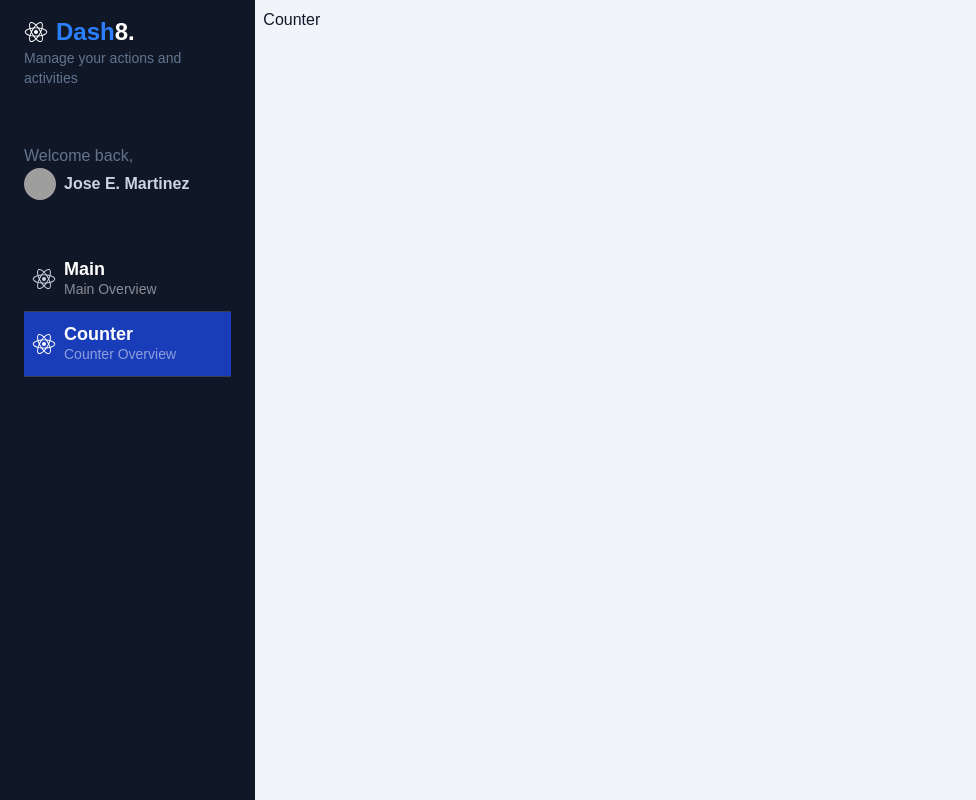
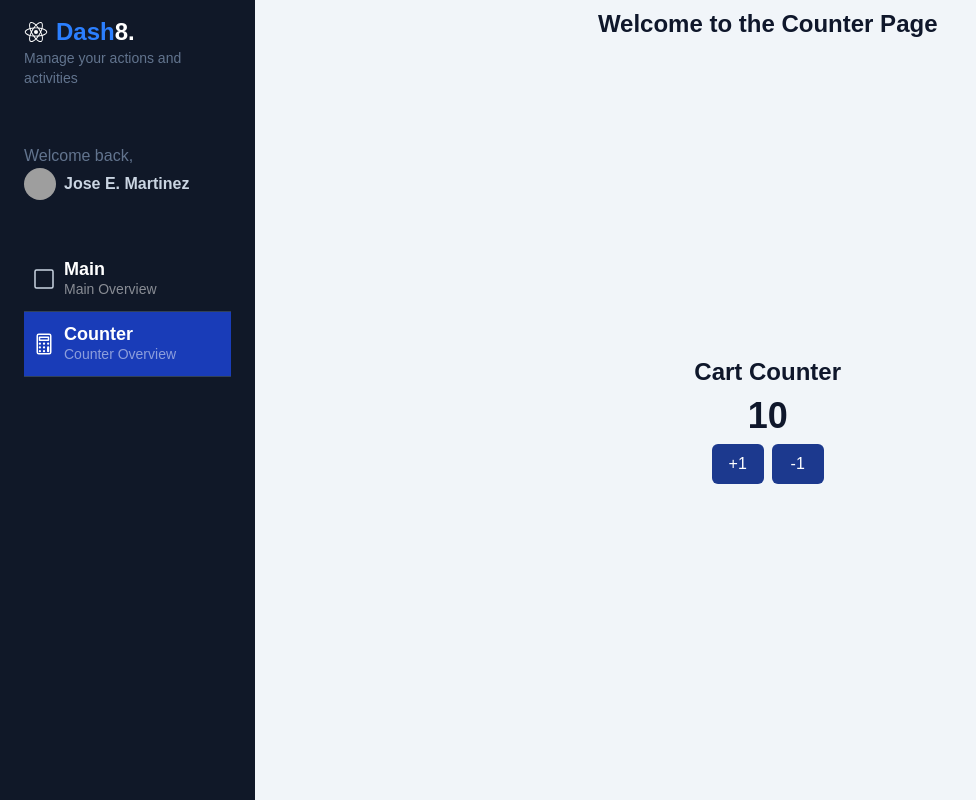
Before and after one commit to je-martinez/relearning-nextjs-udemy, a Next.js app in the folder dashboard-app/: page /dashboard/counter in a window 1280 px wide. Shown: the whole page, without its empty margins (0-976 px from the left). Built offline with nearby package versions, Linux system fonts and the light colour scheme; grey boxes are pictures that could not be loaded.

Commit message:
feat: add metadata to pages, implement CartCounter component, and update Sidebar icons

```diff
--- a/dashboard-app/app/components/Sidebar.tsx
+++ b/dashboard-app/app/components/Sidebar.tsx
@@ -1,17 +1,21 @@
 import Image from "next/image";
-import { IoLogoReact } from "react-icons/io5";
+import {
+  IoLogoReact,
+  IoCalculatorOutline,
+  IoSquareOutline,
+} from "react-icons/io5";
 import { SidebarMenuItem } from "./SidebarMenuItem";
 
 const menuItems = [
   {
     path: "/dashboard/main",
-    icon: <IoLogoReact className="w-6 h-6" />,
+    icon: <IoSquareOutline className="w-6 h-6" />,
     title: "Main",
     subTitle: "Main Overview",
   },
   {
     path: "/dashboard/counter",
-    icon: <IoLogoReact className="w-6 h-6" />,
+    icon: <IoCalculatorOutline className="w-6 h-6" />,
     title: "Counter",
     subTitle: "Counter Overview",
   },
--- a/dashboard-app/app/components/SidebarMenuItem.tsx
+++ b/dashboard-app/app/components/SidebarMenuItem.tsx
@@ -9,6 +9,11 @@ interface Props {
   subTitle: string;
 }
 
+const styles = {
+  active: "bg-blue-800 text-white",
+  inactive: "hover:bg-white/5 text-slate-300",
+};
+
 export const SidebarMenuItem = ({ path, icon, title, subTitle }: Props) => {
   const pathname = usePathname();
   const isActive = pathname === path;
@@ -16,7 +21,7 @@ export const SidebarMenuItem = ({ path, icon, title, subTitle }: Props) => {
     <Link
       href={path}
       className={`w-full px-2 inline-flex space-x-2 items-center border-b border-slate-700 py-3 ${
-        isActive ? "bg-blue-800 text-white" : "hover:bg-white/5 text-slate-300"
+        isActive ? styles.active : styles.inactive
       } transition ease-linear duration-150`}
     >
       <div>{icon}</div>
--- a/dashboard-app/app/dashboard/counter/page.tsx
+++ b/dashboard-app/app/dashboard/counter/page.tsx
@@ -1,7 +1,15 @@
-export default function Counter() {
+import { CartCounter } from "@/app/shopping-cart";
+
+export const metadata = {
+  title: "Counter",
+  description: "This is just a simple counter page",
+};
+
+export default function CounterPage() {
   return (
-    <div>
-      <h1>Counter</h1>
+    <div className="flex flex-col items-center justify-center w-full h-full gap-2">
+      <span className="text-2xl font-bold">Welcome to the Counter Page</span>
+      <CartCounter value={10} />
     </div>
   );
 }
--- a/dashboard-app/app/dashboard/main/page.tsx
+++ b/dashboard-app/app/dashboard/main/page.tsx
@@ -1,4 +1,9 @@
-export default function Main() {
+export const metadata = {
+  title: "Main",
+  description: "Main Page",
+};
+
+export default function MainPage() {
   return (
     <div>
       <h1>Main</h1>
--- a/dashboard-app/app/page.tsx
+++ b/dashboard-app/app/page.tsx
@@ -1,4 +1,9 @@
 import { redirect } from "next/navigation";
+
+export const metadata = {
+  title: "Home",
+  description: "Home Page",
+};
 
 export default function Home() {
   redirect("/dashboard/main");
--- /dev/null
+++ b/dashboard-app/app/shopping-cart/components/CartCounter.tsx
@@ -0,0 +1,45 @@
+"use client";
+import { useState } from "react";
+
+interface Props {
+  value?: number;
+}
+
+export const CartCounter = ({ value = 0 }: Props) => {
+  const [count, setCount] = useState(value);
+
+  const increment = () => {
+    setCount(count + 1);
+  };
+
+  const decrement = () => {
+    setCount(count - 1);
+  };
+  return (
+    <div className="flex flex-col items-center justify-center w-full h-full gap-2">
+      <span className="text-2xl font-bold">Cart Counter</span>
+      <span className="text-4xl font-bold">{count}</span>
+      <div className="flex flex-row items-center justify-center w-full gap-2">
+        <Button onClick={increment}>+1</Button>
+        <Button onClick={decrement}>-1</Button>
+      </div>
+    </div>
+  );
+};
+
+const Button = ({
+  children,
+  onClick,
+}: {
+  children: React.ReactNode;
+  onClick: () => void;
+}) => {
+  return (
+    <button
+      className="bg-blue-900 w-13 h-10 text-white p-2 rounded-md"
+      onClick={onClick}
+    >
+      {children}
+    </button>
+  );
+};
--- /dev/null
+++ b/dashboard-app/app/shopping-cart/index.ts
@@ -0,0 +1 @@
+export { CartCounter } from "./components/CartCounter";
```
